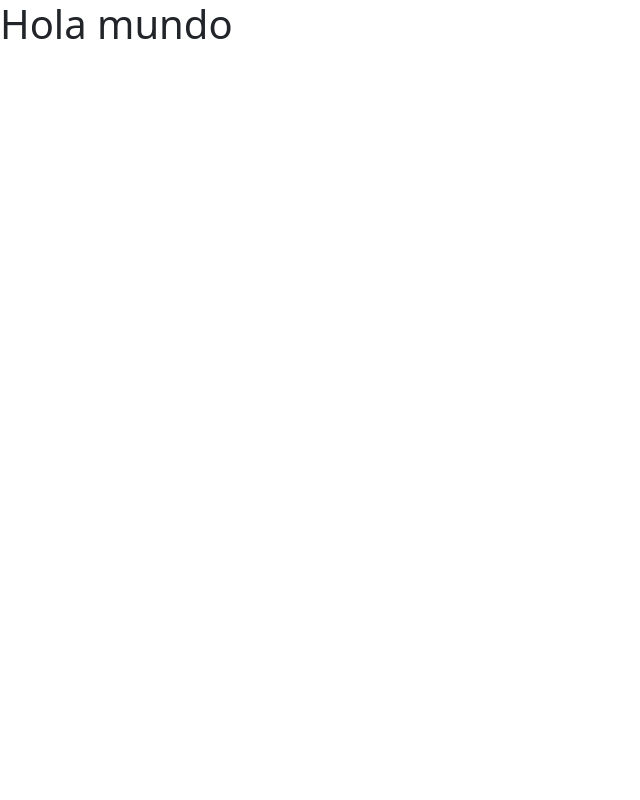
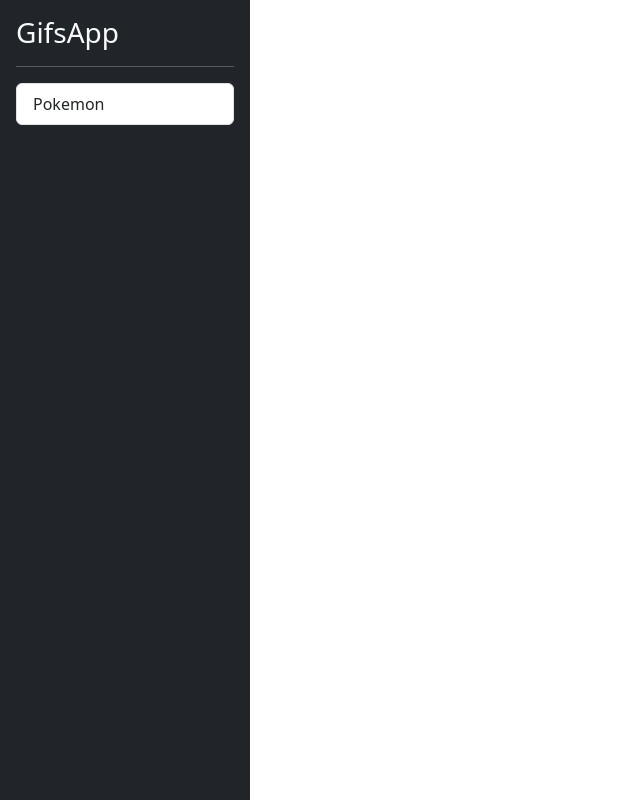
Before and after one commit to pabloalvrezz/03-gifs-app, an Angular app: page / in a window 1280 px wide. Shown: the whole page, without its empty margins (0-640 px from the left). Built offline with nearby package versions, Linux system fonts and the light colour scheme.

Commit message:
Añadimos el navbar del borde izquierdo

```diff
--- a/src/app/app.component.html
+++ b/src/app/app.component.html
@@ -1 +1,6 @@
-<h1>Hola mundo</h1>
+<div clas="d-flex">
+  <!--Sidebar-->
+  <shared-sidebar></shared-sidebar>
+
+  <!--Home page-->
+</div>
--- /dev/null
+++ b/src/app/shared/components/sidebar/sidebar.component.css
@@ -0,0 +1,4 @@
+#sidebar{
+  height: 100vh;
+  width: 250px;
+}
--- /dev/null
+++ b/src/app/shared/components/sidebar/sidebar.component.html
@@ -0,0 +1,8 @@
+<div class="bg-dark border-right p-3" id="sidebar">
+  <h3 class="text-light">GifsApp</h3>
+  <hr class="text-white" />
+
+  <div class="list-group list-reset">
+    <button class="list-group-item list-group-item-action">Pokemon</button>
+  </div>
+</div>
```
Also changed, not shown: src/app/app.module.ts (+8 -2 lines), src/app/gifs/gifs.module.ts (added, +12 -0 lines), src/app/shared/components/sidebar/sidebar.component.ts (added, +10 -0 lines), src/app/shared/shared.module.ts (added, +18 -0 lines), 1 other file (tests, documents, lock files or other folders).
